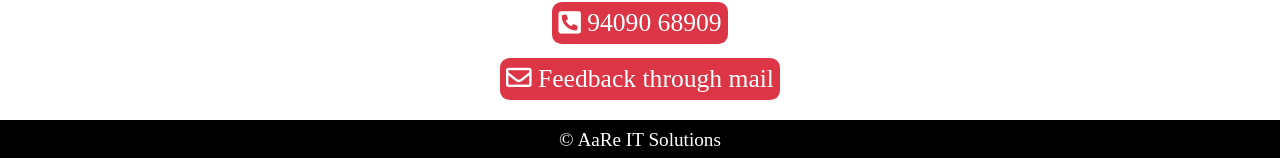
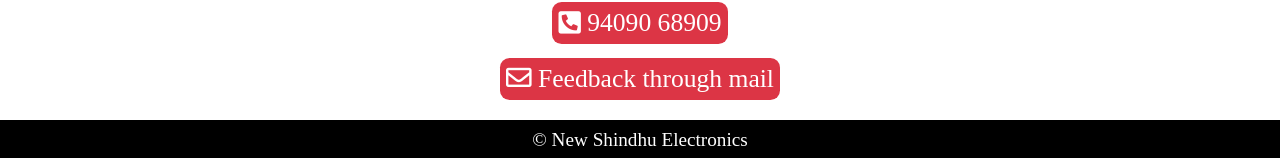
Before and after one commit to RutvikJR/NewSindhu, a PHP site: page / in a window 1280 px wide. Shown: the part 3954-4115 px from the top of the page. Run offline with PHP 8.4, Linux system fonts and the light colour scheme.

Commit message:
aaew to new sindhu electronics

```diff
--- a/index.php
+++ b/index.php
@@ -156,7 +156,7 @@
       </div>
     </div>
     <div class="footer">
-      <p><a href="https://www.instagram.com/aare_itsolutions/">&copy; AaRe IT Solutions</a> </p>
+      <p><a href="https://www.instagram.com/aare_itsolutions/">&copy; New Shindhu Electronics</a> </p>
     </div>
   </body>
 </html>
```
